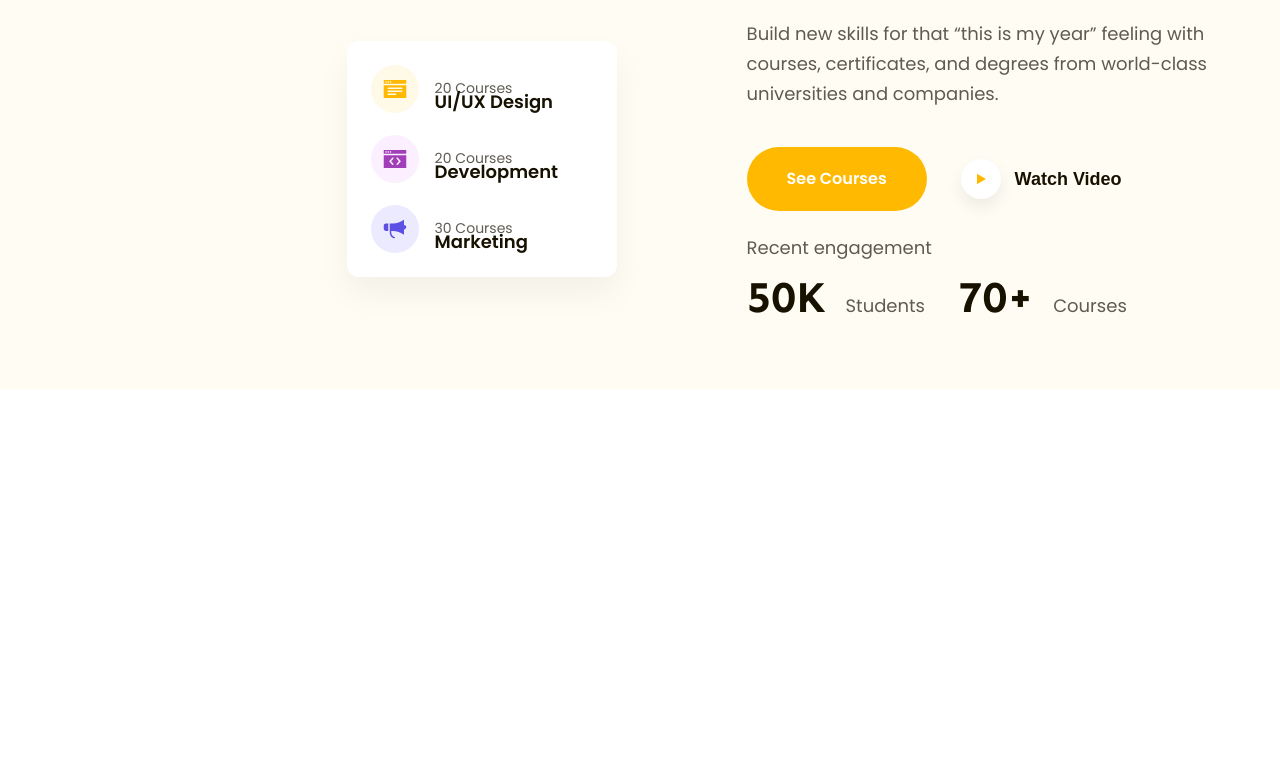
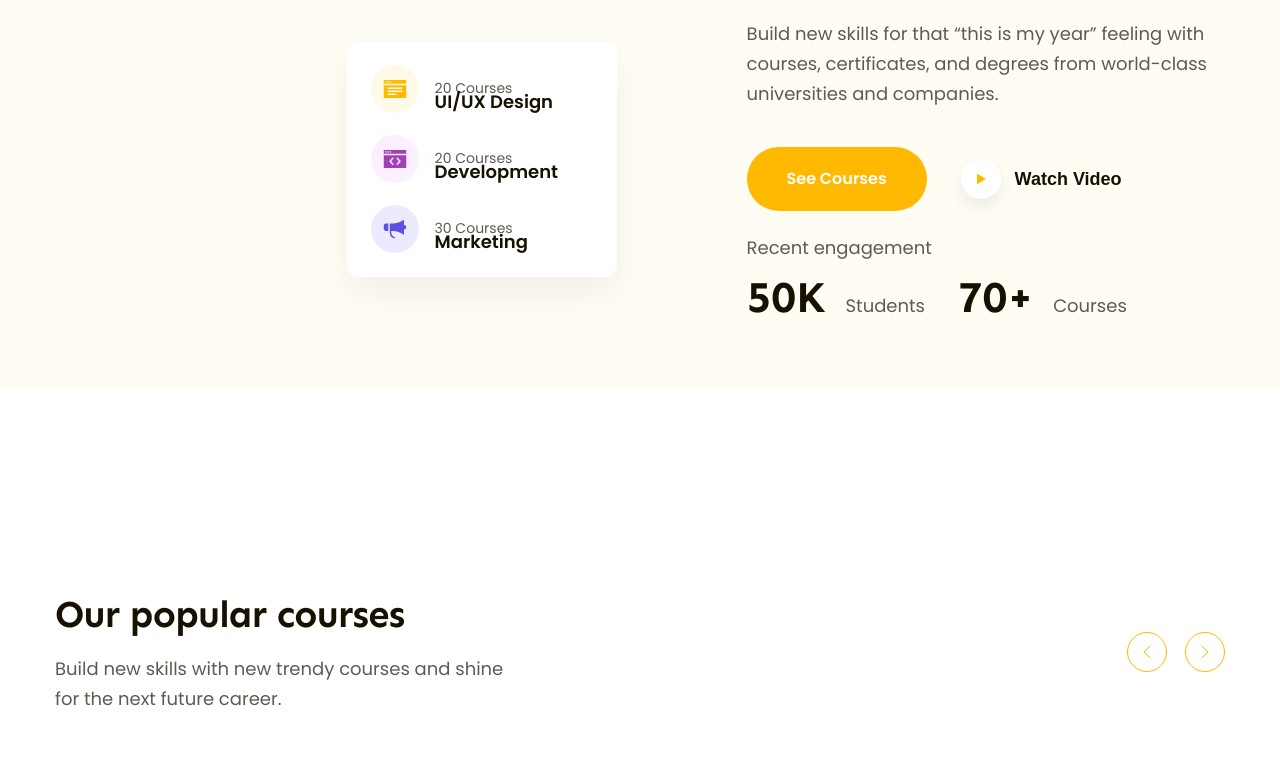
Before and after one commit to hoahieplth/Figma-to-HTML, a plain HTML site: page index.html in a window 1280 px wide. Shown: the part 421-1200 px from the top of the page. Before the commit the page ends 811 px from the top, so only its background shows below. Drawn offline with Linux system fonts and the light colour scheme.

Commit message:
phần 5 làm phần popular

```diff
--- a/assets/css/style.css
+++ b/assets/css/style.css
@@ -273,3 +273,40 @@ a {
 .hero .stats strong:nth-child(2) {
   margin-left: 28px;
 }
+/* ========= popular ============== */
+.popular {
+  padding: 65px 0;
+  margin-top: 135px;
+}
+.popular-top .desc {
+  margin-top: 16px;
+  width: 458px;
+  color: #5f5b53;
+  font-size: 1.8rem;
+  line-height: 1.67; /* 166.667% */
+}
+.popular-top {
+  display: flex;
+  justify-content: space-between;
+  align-items: center;
+}
+.popular-top .controls {
+  display: flex;
+  gap: 18px;
+}
+.popular-top .control-btn {
+  display: flex;
+  justify-content: center;
+  align-items: center;
+  background: transparent;
+  width: 40px;
+  height: 40px;
+  border-radius: 50%;
+  color: var(--primary-color);
+  border: 1px solid var(--primary-color);
+}
+.popular-top .control-btn:hover {
+  background: var(--primary-color);
+  color: #fff;
+  cursor: pointer;
+}
--- a/index.html
+++ b/index.html
@@ -133,6 +133,31 @@
           </div>
         </div>
       </div>
+      <!-- popular -->
+       <div class="popular">
+        <div class="main-content">
+          <div class="popular-top">
+            <!-- popular left -->
+             <div class="info">
+              <h2 class="heading-lv2">Our popular courses</h2>
+              <p class="desc">Build new skills with new trendy courses and shine for the next future career.</p>
+             </div>
+            <!-- popular right -->
+             <div class="controls">
+              <button class="control-btn">
+                <svg xmlns="http://www.w3.org/2000/svg" width="8" height="14" viewBox="0 0 8 14" fill="none">
+                  <path d="M7 1L1 7L7 13" stroke="currentColor" stroke-linecap="round" stroke-linejoin="round"/>
+                  </svg>
+              </button>
+              <button class="control-btn">
+                <svg xmlns="http://www.w3.org/2000/svg" width="8" height="14" viewBox="0 0 8 14" fill="none">
+                  <path d="M1 1L7 7L1 13" stroke="currentColor" stroke-linecap="round" stroke-linejoin="round"/>
+                </svg>
+              </button>
+             </div>
+          </div>
+        </div>
+       </div>
 
 
 
```
Also changed, not shown: assets/icon/next.svg (added), assets/icon/prev.svg (added).
